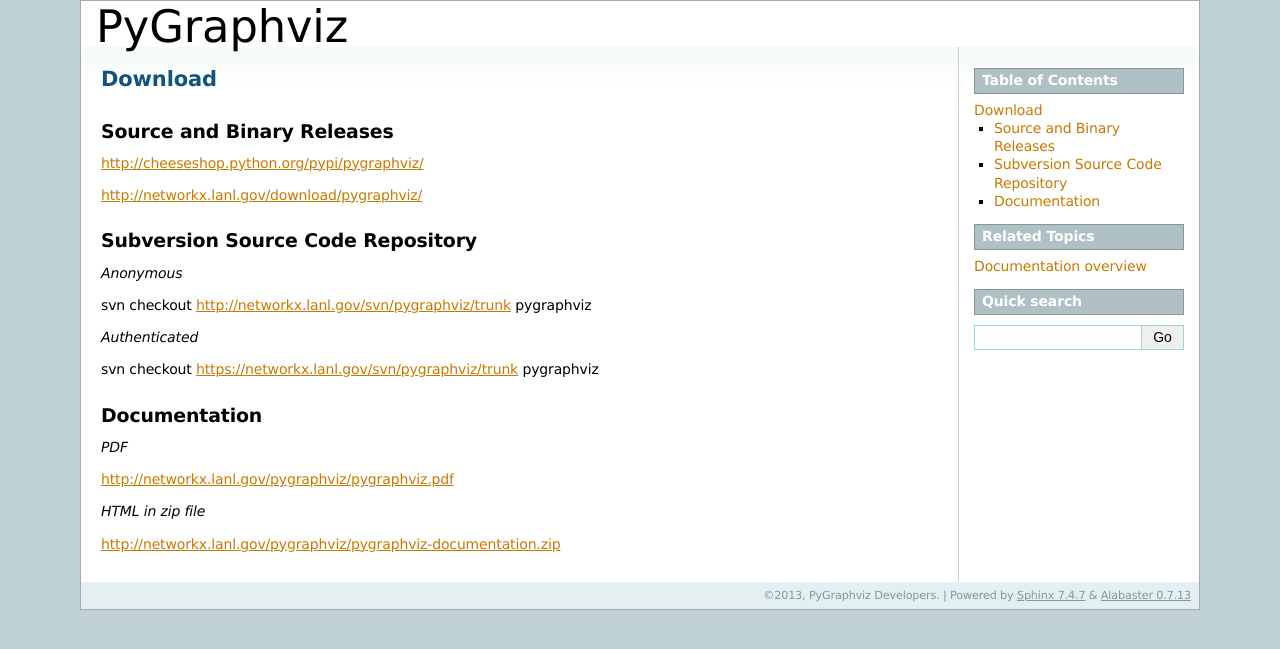
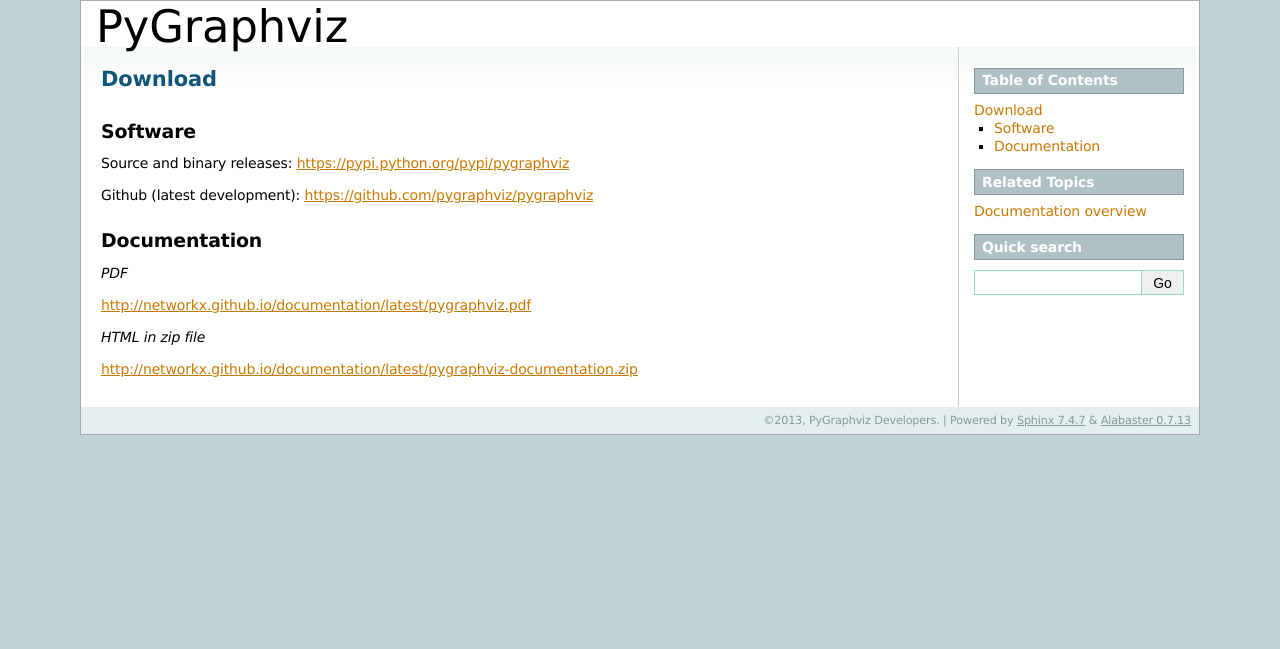
Before and after one commit to pygraphviz/pygraphviz, a Sphinx documentation site: the page built from doc/source/download.rst, in a window 1280 px wide. Shown: the top 649 px of the page. Built offline with Sphinx 7.4.7, drawn with Linux system fonts in a browser that asks for light colours; formulas are drawn with MathJax 3; the version number could not be read and is left out.

Commit message:
Fix links to documentation and downloads

```diff
--- a/doc/source/download.rst
+++ b/doc/source/download.rst
@@ -2,31 +2,19 @@
 Download
 --------
 
-Source and Binary Releases
-~~~~~~~~~~~~~~~~~~~~~~~~~~
+Software
+~~~~~~~~
+Source and binary releases: https://pypi.python.org/pypi/pygraphviz
 
-http://cheeseshop.python.org/pypi/pygraphviz/
+Github (latest development): https://github.com/pygraphviz/pygraphviz
 
-http://networkx.lanl.gov/download/pygraphviz/
-
-
-Subversion Source Code Repository
-~~~~~~~~~~~~~~~~~~~~~~~~~~~~~~~~~
-*Anonymous*
-
-svn checkout http://networkx.lanl.gov/svn/pygraphviz/trunk pygraphviz
-
-*Authenticated*
-
-svn checkout https://networkx.lanl.gov/svn/pygraphviz/trunk pygraphviz
 
 Documentation
 ~~~~~~~~~~~~~
-
 *PDF*
 
-http://networkx.lanl.gov/pygraphviz/pygraphviz.pdf
+http://networkx.github.io/documentation/latest/pygraphviz.pdf
 
 *HTML in zip file*
 
-http://networkx.lanl.gov/pygraphviz/pygraphviz-documentation.zip
+http://networkx.github.io/documentation/latest/pygraphviz-documentation.zip
```
